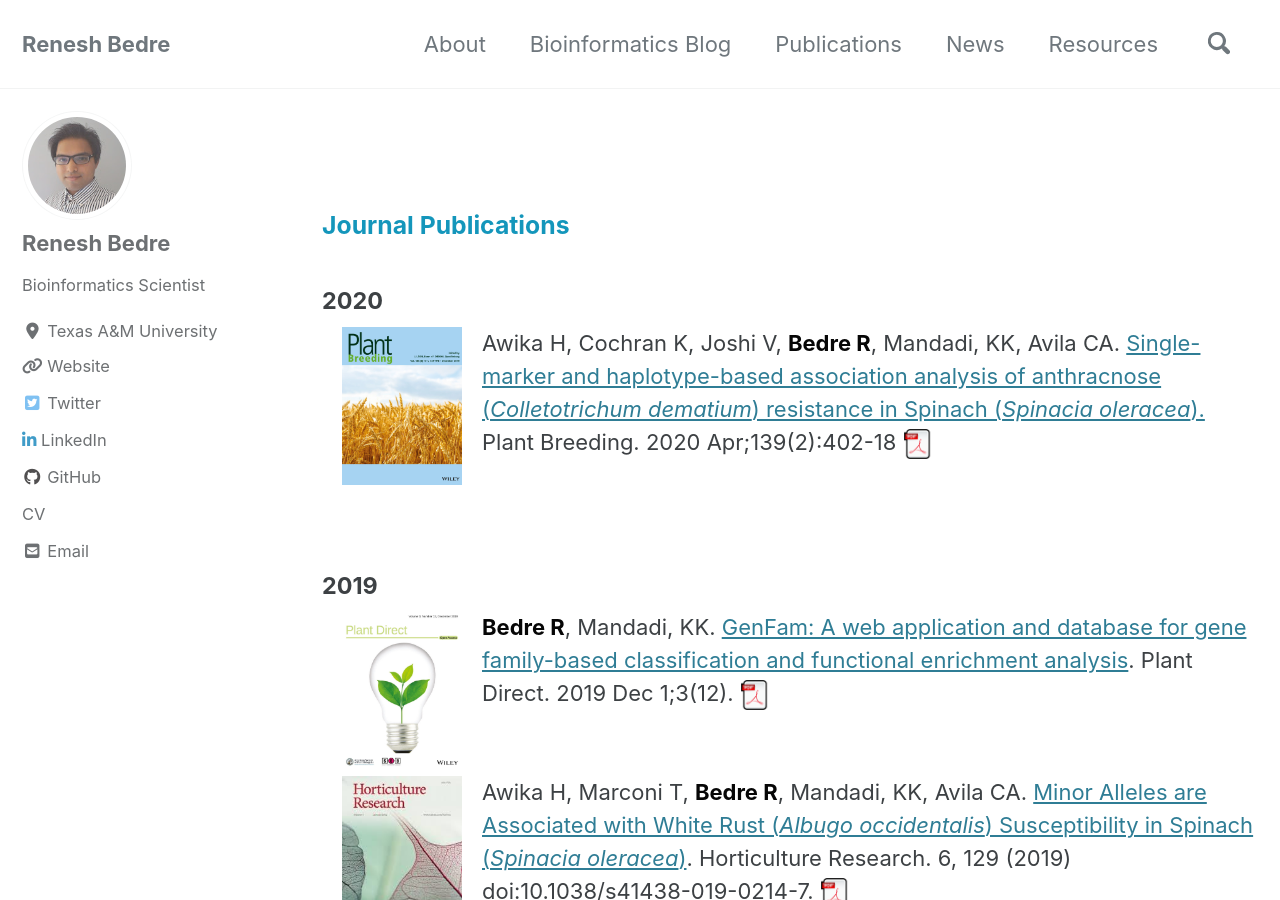
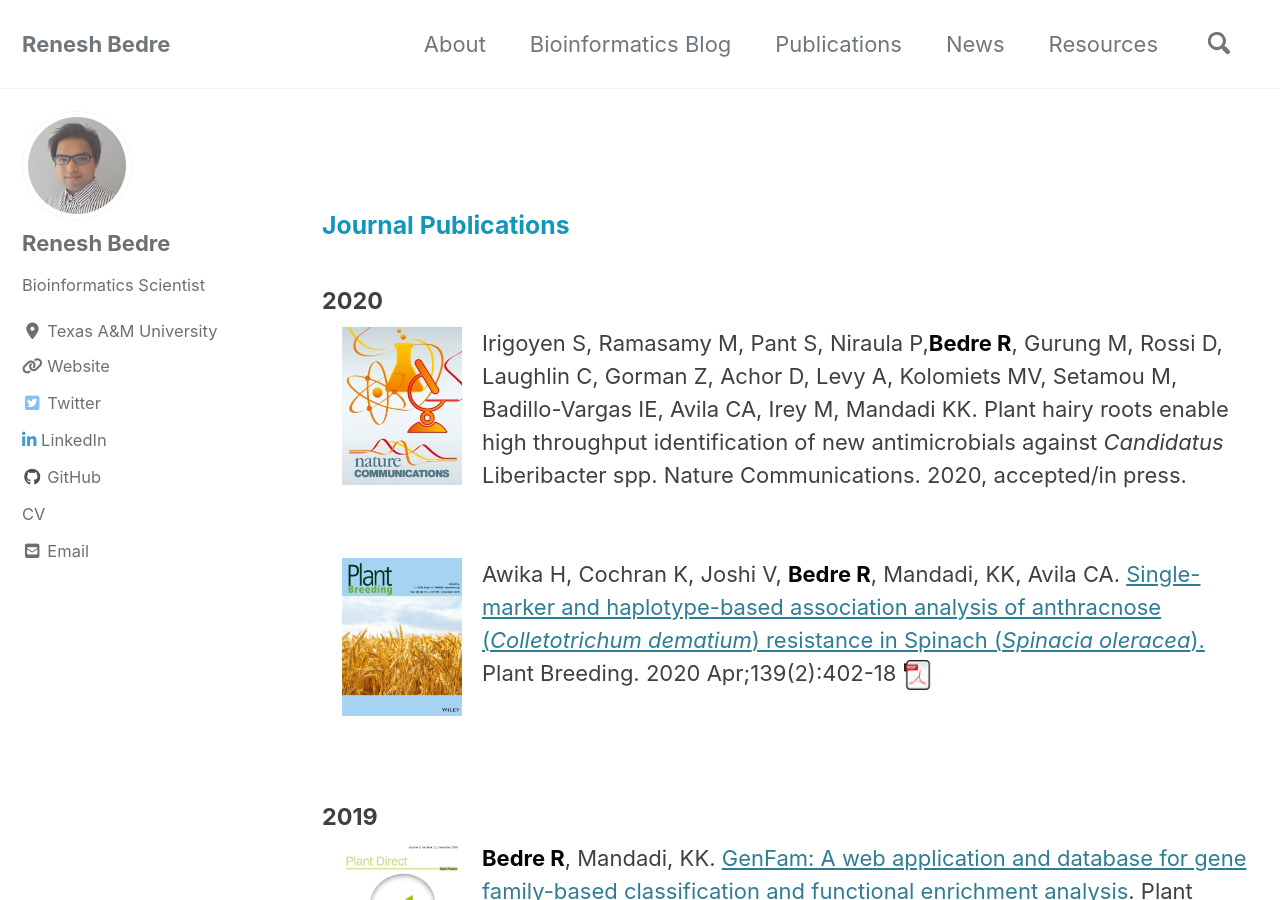
Before and after one commit to reneshbedre/reneshbedre.github.io, a Jekyll site: the page built from _pages/pub.html, in a window 1280 px wide and 900 px high. Built offline with Jekyll 4.4.1, drawn with Linux system fonts in a browser that asks for light colours; cached includes are drawn as plain includes; nearby versions of some CDN libraries; a style sheet for code colours, icons or effects is not loaded.

Commit message:
publication updated

```diff
--- a/_layouts/home.html
+++ b/_layouts/home.html
@@ -48,8 +48,8 @@ classes: wide
         <a href="https://reneshbedre.github.io/res/" target="_blank"><i class="fas fa-external-link-alt"></i></a></li></li>
     <li><span class="fa-li"><i class="fas fa-chalkboard-teacher"></i></span> Invited scientific talks and workshops
         on Bioinformatics <a href="https://reneshbedre.github.io/news/" target="_blank"><i class="fas fa-external-link-alt"></i></a></li></li>
-    <li><span class="fa-li"><i class="fas fa-blog"></i></span> Bioinformatics blog with monthly 11K+ visitors and 18K+ pageviews
-        (Alexa web rank 1.4 M as of October 10, 2020) <a href="https://reneshbedre.github.io/blog/" target="_blank"><i class="fas fa-external-link-alt"></i></a></li></li>
+    <li><span class="fa-li"><i class="fas fa-blog"></i></span> Bioinformatics blog with monthly 12K+ visitors and 19K+ pageviews
+        (Alexa web rank 1.4 M as of October 26, 2020) <a href="https://reneshbedre.github.io/blog/" target="_blank"><i class="fas fa-external-link-alt"></i></a></li></li>
     <li><span class="fa-li"><i class="fas fa-clipboard-check"></i></span> 55+ research papers reviewed for several scientific journals
         <a href="https://publons.com/researcher/1282617/renesh-bedre/" target="_blank"><i class="fas fa-external-link-alt"></i></a></li></li>
  </ul>
--- a/_pages/home.html
+++ b/_pages/home.html
@@ -52,8 +52,8 @@ permalink: /about/
         <a href="https://reneshbedre.github.io/res/" target="_blank"><i class="fas fa-external-link-alt"></i></a></li></li>
     <li><span class="fa-li"><i class="fas fa-chalkboard-teacher"></i></span> Invited scientific talks and workshops
         on Bioinformatics <a href="https://reneshbedre.github.io/news/" target="_blank"><i class="fas fa-external-link-alt"></i></a></li></li>
-    <li><span class="fa-li"><i class="fas fa-blog"></i></span> Bioinformatics blog with monthly 11K+ visitors and 18K+ pageviews
-        (Alexa web rank 1.4 M as of October 10, 2020) <a href="https://reneshbedre.github.io/blog/" target="_blank"><i class="fas fa-external-link-alt"></i></a></li></li>
+    <li><span class="fa-li"><i class="fas fa-blog"></i></span> Bioinformatics blog with monthly 12K+ visitors and 19K+ pageviews
+        (Alexa web rank 1.4 M as of October 26, 2020) <a href="https://reneshbedre.github.io/blog/" target="_blank"><i class="fas fa-external-link-alt"></i></a></li></li>
     <li><span class="fa-li"><i class="fas fa-clipboard-check"></i></span> 55+ research papers reviewed for several scientific journals
         <a href="https://publons.com/researcher/1282617/renesh-bedre/" target="_blank"><i class="fas fa-external-link-alt"></i></a></li></li>
  </ul>
--- a/_pages/news.html
+++ b/_pages/news.html
@@ -6,6 +6,10 @@ permalink: /news/
 ---
 
 <ul>
+    <li style="margin-bottom: 0.2cm;">October 26, 2020<b> Paper accepted in Nature Communications </b>
+        Plant hairy roots enable high throughput identification of new antimicrobials against <i>Candidatus</i>
+        Liberibacter spp.
+    </li>
     <li style="margin-bottom: 0.2cm;">February 13, 2020<b> First author profile featured in <a style="text-decoration:none" href="http://www.multibriefs.com/briefs/aspb/ASPB021320.php">
         ASPB the Signal newsletter</a> </b>
     </li>
--- a/_pages/pub.html
+++ b/_pages/pub.html
@@ -18,7 +18,14 @@ permalink: /pub/
 
 <h4><b>2020</b></h4>
 
- <img src={{"/assets/images/journalcovs/Pbreeding.jpg" | absolute_url }} alt="Smiley face" hspace="20" style="float:left;width:120px;">
+    <img src={{"/assets/images/journalcovs/nat_comm.jpg" | absolute_url }} alt="Smiley face" hspace="20" style="float:left;width:120px;">
+        Irigoyen S, Ramasamy M, Pant S, Niraula P,<b style="color:#060606">Bedre R</b>, Gurung M, Rossi D, Laughlin C, Gorman Z,
+        Achor D, Levy A, Kolomiets MV, Setamou M, Badillo-Vargas IE, Avila CA, Irey M, Mandadi KK. Plant hairy roots
+        enable high throughput identification of new antimicrobials against <i>Candidatus</i> Liberibacter spp.
+        Nature Communications. 2020, accepted/in press.
+    <br><br><br>
+
+    <img src={{"/assets/images/journalcovs/Pbreeding.jpg" | absolute_url }} alt="Smiley face" hspace="20" style="float:left;width:120px;">
     Awika H, Cochran K, Joshi V, <b style="color:#060606">Bedre R</b>, Mandadi, KK, Avila CA.
                 <a href="https://onlinelibrary.wiley.com/doi/abs/10.1111/pbr.12773">Single-marker and haplotype-based
                     association analysis of anthracnose (<i>Colletotrichum dematium</i>) resistance in
```
Also changed, not shown: assets/images/journalcovs/nat_comm.jpg (added).
